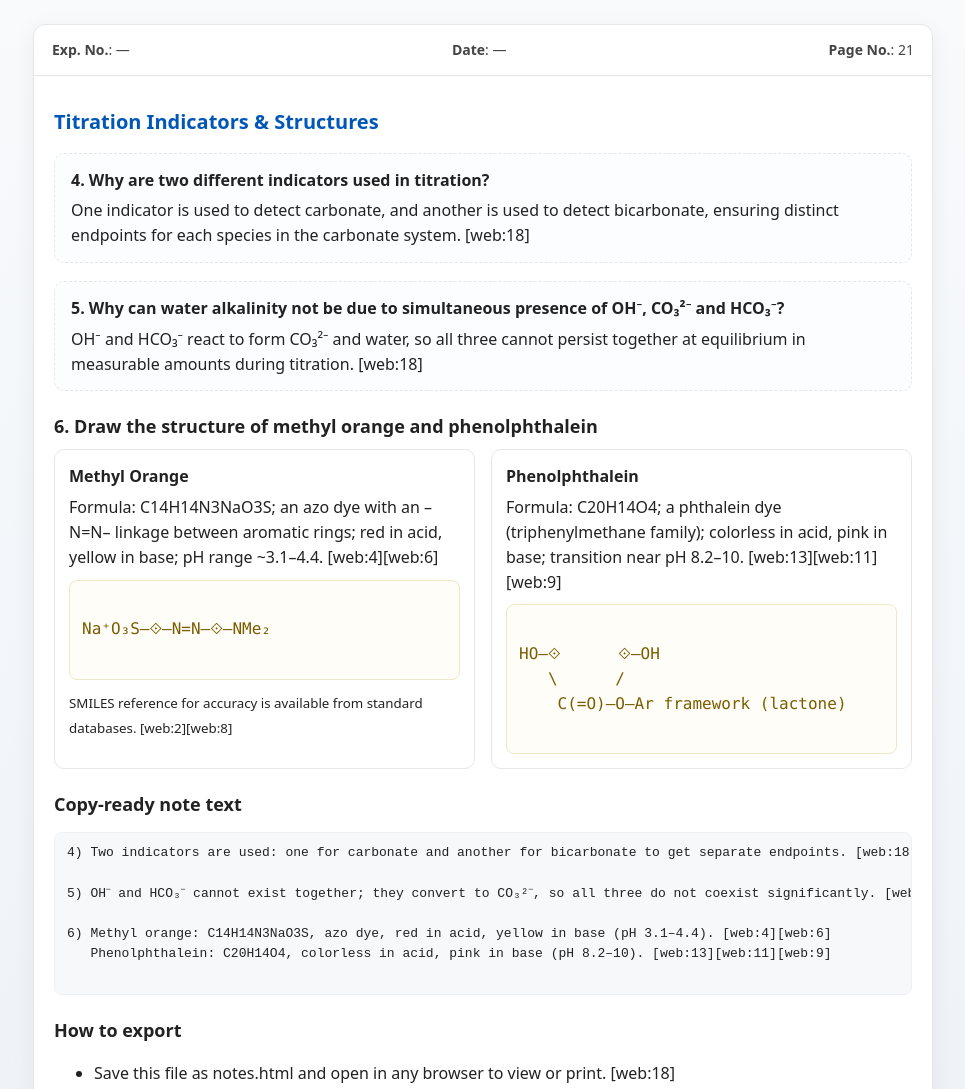
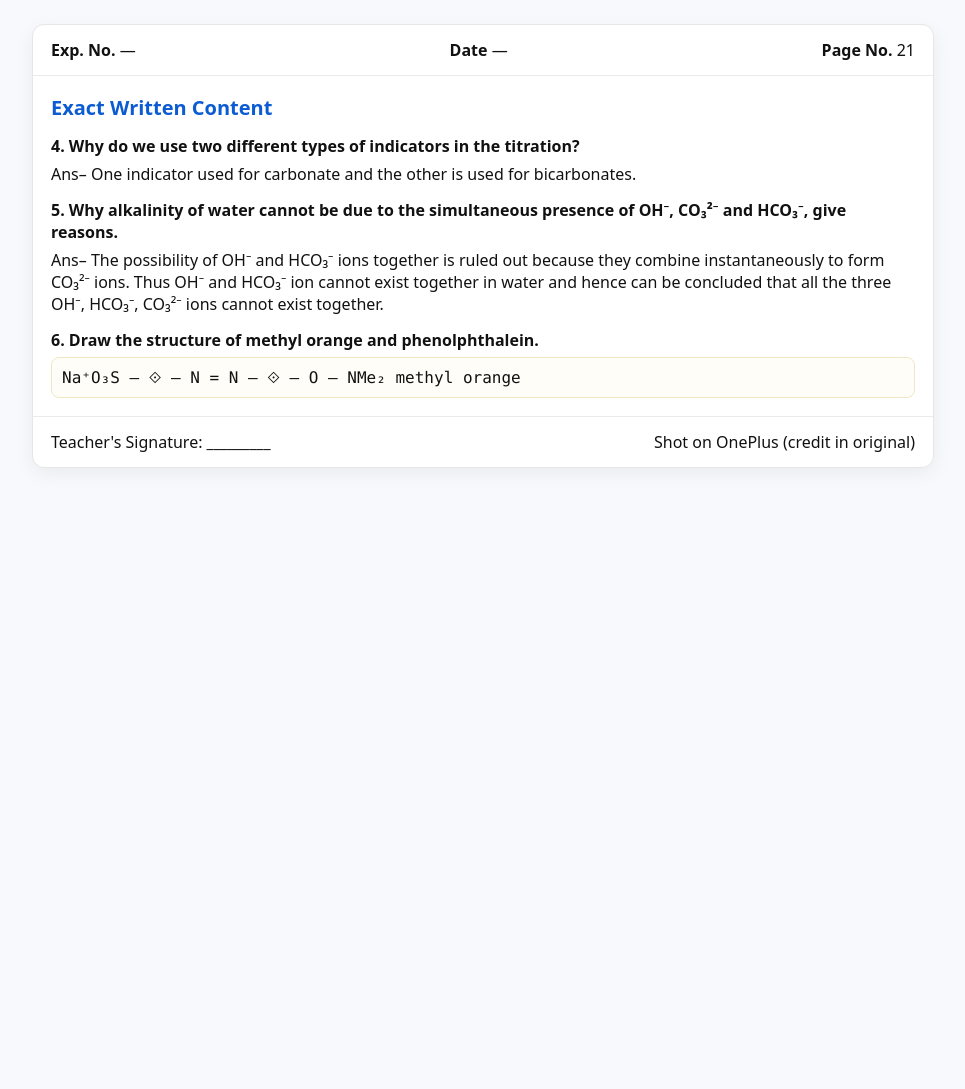
Before and after one commit to Avnish-verma/college-notes, a plain HTML site: page nnn.html in a window 1280 px wide. Shown: the top 1089 px of the page, without its empty margins (157-1122 px from the left). After the commit the page ends 800 px from the top, so only its background shows below. Drawn offline with Linux system fonts and the light colour scheme.

Commit message:
Update nnn.html

```diff
--- a/nnn.html
+++ b/nnn.html
@@ -1,153 +1,49 @@
 <!DOCTYPE html>
-<html lang="hi">
+<html lang="en">
 <head>
-  <meta charset="utf-8" />
-  <meta name="viewport" content="width=device-width, initial-scale=1" />
-  <title>Titration Indicators Notes</title>
+  <meta charset="utf-8">
+  <meta name="viewport" content="width=device-width, initial-scale=1">
+  <title>Page 21 - Chemistry Notes (Exact Text)</title>
   <style>
-    :root{
-      --ink:#222;
-      --accent:#0057b7;
-      --paper:#fff;
-      --rule:#e6e6e6;
-    }
-    *{box-sizing:border-box}
-    body{
-      margin:0;
-      font-family:system-ui,-apple-system,Segoe UI,Roboto,Helvetica,Arial,sans-serif;
-      background:linear-gradient(#f8fafc,#eef2f7);
-      color:var(--ink);
-      line-height:1.55;
-    }
-    .sheet{
-      max-width:900px;
-      margin:24px auto;
-      background:var(--paper);
-      border:1px solid var(--rule);
-      border-radius:12px;
-      box-shadow:0 6px 24px rgba(0,0,0,.06);
-      overflow:hidden;
-    }
-    header{
-      padding:14px 18px;
-      border-bottom:1px solid var(--rule);
-      display:flex;
-      gap:12px;
-      flex-wrap:wrap;
-      align-items:center;
-      justify-content:space-between;
-    }
-    header div{font-size:14px;color:#444}
-    main{padding:20px}
-    h2{margin:10px 0 16px;font-size:20px;color:var(--accent)}
-    h3{margin:22px 0 8px;font-size:18px}
-    .qa{padding:14px 16px;border:1px dashed var(--rule);border-radius:10px;background:#fcfdff;margin-bottom:18px}
-    .q{font-weight:600;margin:0 0 6px}
-    .a{margin:0}
-    .grid{
-      display:grid;
-      grid-template-columns:1fr;
-      gap:16px;
-    }
-    @media (min-width:720px){
-      .grid{grid-template-columns:1fr 1fr}
-    }
-    .card{
-      border:1px solid var(--rule);
-      border-radius:10px;
-      padding:14px;
-      background:#fff;
-    }
-    code, pre{
-      background:#f6f8fa;
-      border:1px solid #eef0f3;
-      padding:10px 12px;
-      border-radius:8px;
-      overflow:auto;
-    }
-    .sketch{
-      font-family:ui-monospace, SFMono-Regular, Menlo, Monaco, Consolas, "Liberation Mono", "Courier New", monospace;
-      white-space:pre-wrap;
-      background:#fffdf7;
-      border:1px solid #f0e6c8;
-      border-radius:8px;
-      padding:12px;
-      color:#7a5c00;
-    }
-    footer{
-      padding:14px 18px;
-      border-top:1px solid var(--rule);
-      font-size:12px;color:#666
-    }
+    body{font-family:system-ui,Segoe UI,Roboto,Helvetica,Arial,sans-serif;margin:0;background:#f7f9fc;color:#111}
+    .page{max-width:900px;margin:24px auto;background:#fff;border:1px solid #e6e6e6;border-radius:12px;box-shadow:0 6px 20px rgba(0,0,0,.06);overflow:hidden}
+    header,footer{display:flex;gap:12px;justify-content:space-between;align-items:center;padding:14px 18px;border-bottom:1px solid #eaeaea}
+    footer{border-top:1px solid #eaeaea;border-bottom:none}
+    main{padding:18px}
+    h2{margin:0 0 10px;font-size:20px;color:#0b5bd3}
+    .q{font-weight:700;margin:14px 0 6px}
+    .a{margin:0 0 8px;white-space:pre-wrap}
+    .mono{font-family:ui-monospace,Menlo,Consolas,monospace;background:#fffdf7;border:1px solid #efe6c6;border-radius:8px;padding:10px}
   </style>
 </head>
 <body>
-  <article class="sheet" aria-labelledby="title">
+  <article class="page" aria-labelledby="title">
     <header>
-      <div><strong>Exp. No.</strong>: —</div>
-      <div><strong>Date</strong>: —</div>
-      <div><strong>Page No.</strong>: 21</div>
+      <div><strong>Exp. No.</strong> —</div>
+      <div><strong>Date</strong> —</div>
+      <div><strong>Page No.</strong> 21</div>
     </header>
 
-    <main id="content">
-      <h2 id="title">Titration Indicators & Structures</h2>
+    <main>
+      <h2 id="title">Exact Written Content</h2>
 
-      <section class="qa">
-        <p class="q">4. Why are two different indicators used in titration?</p>
-        <p class="a">One indicator is used to detect carbonate, and another is used to detect bicarbonate, ensuring distinct endpoints for each species in the carbonate system. [web:18]</p>
-      </section>
+      <p class="q">4. Why do we use two different types of indicators in the titration?</p>
+      <p class="a">Ans– One indicator used for carbonate and the other is used for bicarbonates.</p>
 
-      <section class="qa">
-        <p class="q">5. Why can water alkalinity not be due to simultaneous presence of OH⁻, CO₃²⁻ and HCO₃⁻?</p>
-        <p class="a">OH⁻ and HCO₃⁻ react to form CO₃²⁻ and water, so all three cannot persist together at equilibrium in measurable amounts during titration. [web:18]</p>
-      </section>
+      <p class="q">5. Why alkalinity of water cannot be due to the simultaneous presence of OH⁻, CO₃²⁻ and HCO₃⁻, give reasons.</p>
+      <p class="a">Ans– The possibility of OH⁻ and HCO₃⁻ ions together is ruled out because they combine instantaneously to form CO₃²⁻ ions. Thus OH⁻ and HCO₃⁻ ion cannot exist together in water and hence can be concluded that all the three OH⁻, HCO₃⁻, CO₃²⁻ ions cannot exist together.</p>
 
-      <section>
-        <h3>6. Draw the structure of methyl orange and phenolphthalein</h3>
-        <div class="grid">
-          <div class="card">
-            <h4 style="margin:0 0 6px">Methyl Orange</h4>
-            <p style="margin:0 0 10px">Formula: C14H14N3NaO3S; an azo dye with an –N=N– linkage between aromatic rings; red in acid, yellow in base; pH range ~3.1–4.4. [web:4][web:6]</p>
-            <div class="sketch">
-Na⁺O₃S–⟐–N=N–⟐–NMe₂
-            </div>
-            <p style="margin:10px 0 0"><small>SMILES reference for accuracy is available from standard databases. [web:2][web:8]</small></p>
-          </div>
+      <p class="q">6. Draw the structure of methyl orange and phenolphthalein.</p>
+      <div class="mono">
+Na⁺O₃S — ⟐ — N = N — ⟐ — O — NMe₂
 
-          <div class="card">
-            <h4 style="margin:0 0 6px">Phenolphthalein</h4>
-            <p style="margin:0 0 10px">Formula: C20H14O4; a phthalein dye (triphenylmethane family); colorless in acid, pink in base; transition near pH 8.2–10. [web:13][web:11][web:9]</p>
-            <div class="sketch">
-HO–⟐      ⟐–OH
-   \      /
-    C(=O)–O–Ar framework (lactone)
-            </div>
-          </div>
-        </div>
-      </section>
-
-      <section style="margin-top:18px">
-        <h3>Copy-ready note text</h3>
-        <pre>
-4) Two indicators are used: one for carbonate and another for bicarbonate to get separate endpoints. [web:18]
-
-5) OH⁻ and HCO₃⁻ cannot exist together; they convert to CO₃²⁻, so all three do not coexist significantly. [web:18]
-
-6) Methyl orange: C14H14N3NaO3S, azo dye, red in acid, yellow in base (pH 3.1–4.4). [web:4][web:6]
-   Phenolphthalein: C20H14O4, colorless in acid, pink in base (pH 8.2–10). [web:13][web:11][web:9]
-        </pre>
-      </section>
-
-      <section style="margin-top:18px">
-        <h3>How to export</h3>
-        <ul>
-          <li>Save this file as notes.html and open in any browser to view or print. [web:18]</li>
-        </ul>
-      </section>
+methyl orange
+      </div>
     </main>
 
     <footer>
-      Simple responsive layout for chemistry practical notes; replace sketches with SVGs or images when available. [web:18]
+      <span>Teacher's Signature: _________</span>
+      <span>Shot on OnePlus (credit in original)</span>
     </footer>
   </article>
 </body>
```
